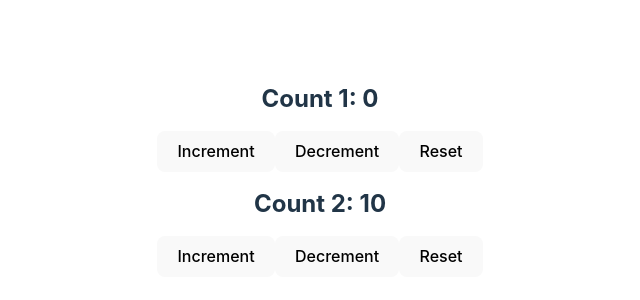
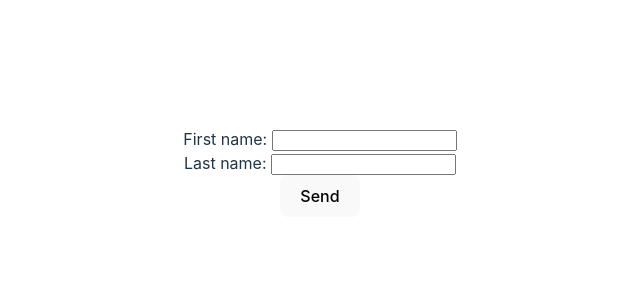
Before and after one commit to marvinjk6/React-Hooks, a React (Vite) app in the folder react-hooks/: page / in a window 1280 px wide. Shown: the part 228-528 px from the top of the page, without its empty margins (320-960 px from the left). Built offline with nearby package versions, Linux system fonts and the light colour scheme.

Commit message:
video 33 - useInput Custom Hook

```diff
--- a/react-hooks/src/App.jsx
+++ b/react-hooks/src/App.jsx
@@ -1,13 +1,11 @@
 import './App.css'
-import CounterOne from './components/video-32/CounterOne'
-import CounterTwo from './components/video-32/CounterTwo'
+import UserForm from './components/video-33/UserForm'
 
 function App() {
 
   return (
     <div className="App">
-      <CounterOne />
-      <CounterTwo />
+      <UserForm />
     </div>
   )
 }
--- /dev/null
+++ b/react-hooks/src/components/video-33/UserForm.jsx
@@ -0,0 +1,43 @@
+import React from 'react'
+import useInput from '../../hooks/useInput'
+
+function UserForm() {
+
+  // destructure the values that UseInput returns
+  const [firstName, bindFirstName, resetFirstName] = useInput('')
+  const [lastName, bindLastName, resetLastName] = useInput('')
+
+
+  // bind replace value and onChange, we can see in UseInput that bind has value and Onchange we must use the spread operator
+
+  const submitHandler = (e) => {
+    e.preventDefault()
+    alert(`Welcome ${firstName} ${lastName}`)
+    // here we reset the values
+    resetFirstName()
+    resetLastName()
+  }
+
+  return (
+    <div>
+        <form onSubmit={submitHandler}>
+            <div>
+                <label>First name: </label>
+                <input
+                type="text"
+                {...bindFirstName} />
+            </div>
+
+            <div>
+                <label>Last name: </label>
+                <input
+                type="text"
+                {...bindLastName} />
+            </div>
+            <button type="submit">Send</button>
+        </form>
+    </div>
+  )
+}
+
+export default UserForm
--- /dev/null
+++ b/react-hooks/src/hooks/useInput.jsx
@@ -0,0 +1,24 @@
+// our custom hook has to sort of encapsulate the controlled component behaviour for an input element
+import { useState } from 'react'
+
+function useInput(initialValue) {
+
+    const [value, setValue] = useState(initialValue)
+
+    // method to reset the value
+    const reset = () => {
+        setValue(initialValue)
+    }
+
+    const bind = {
+        value,
+        onChange: e => {
+           setValue(e.target.value)
+        }
+    }
+
+    return [value, bind, reset]
+
+}
+
+export default useInput
```
